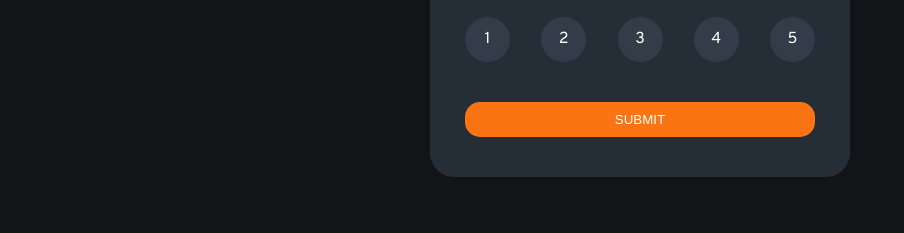
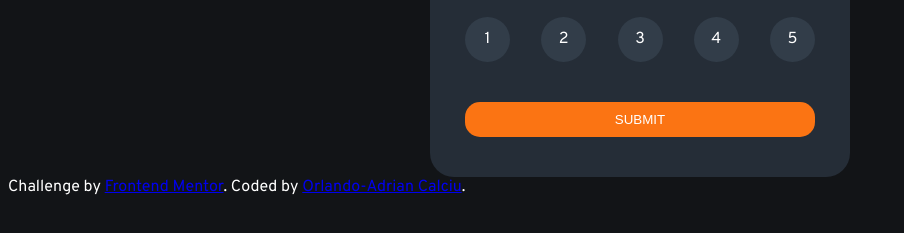
Before and after one commit to OrlandoAdrianCalciu/interactive-rating-component, a plain HTML site: page index.html in a window 1280 px wide. Shown: the part 453-686 px from the top of the page, without its empty margins (0-904 px from the left). Drawn offline with Linux system fonts and the light colour scheme.

Commit message:
Update index.html

```diff
--- a/index.html
+++ b/index.html
@@ -50,10 +50,12 @@
             </div>
         </div>
     </main>
-        <!-- <div class="attribution">
+    <footer>
+        <div class="attribution">
         Challenge by <a href="https://www.frontendmentor.io?ref=challenge" target="_blank">Frontend Mentor</a>.
-        Coded by <a href="#">Your Name Here</a>.
-    </div> -->
+        Coded by <a href="#">Orlando-Adrian Calciu</a>.
+    </div>
+</footer>
 
 
 
```
